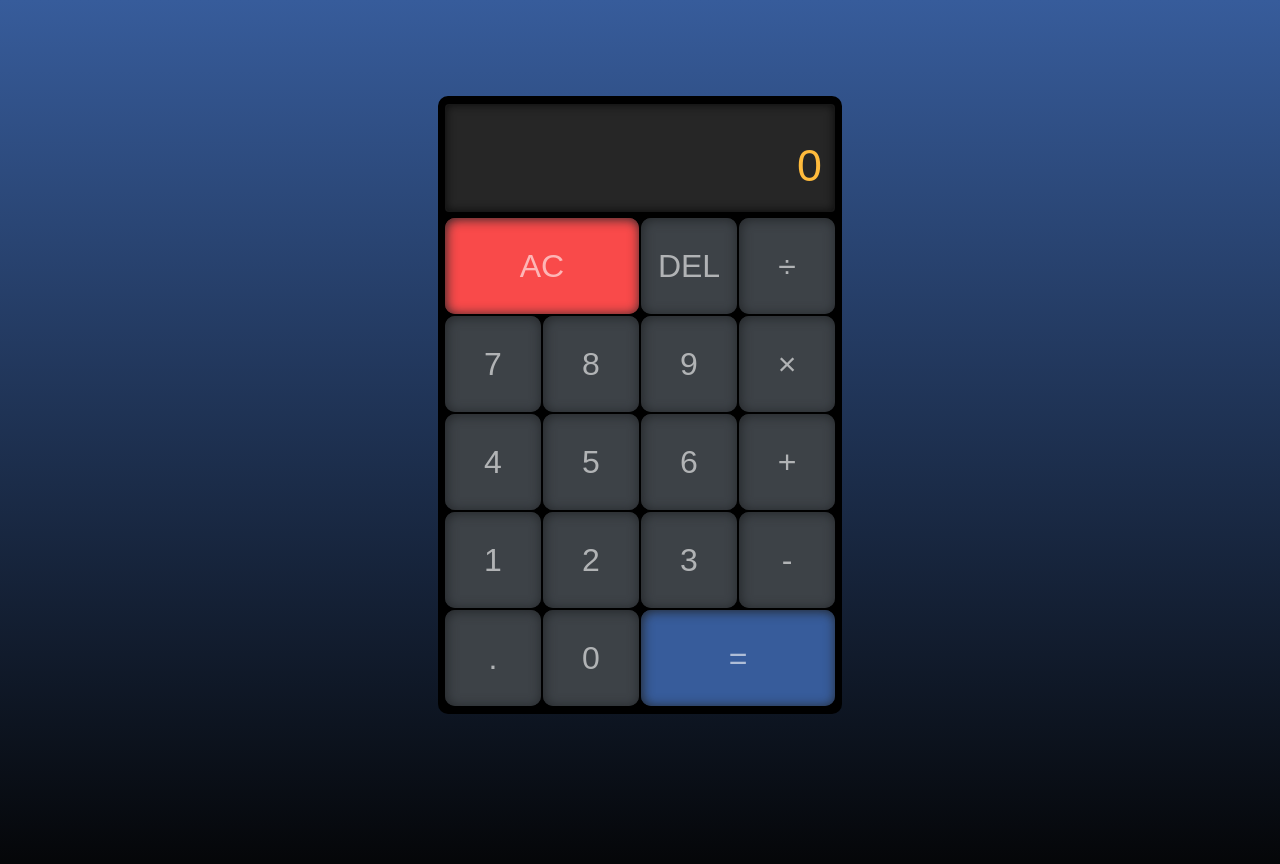
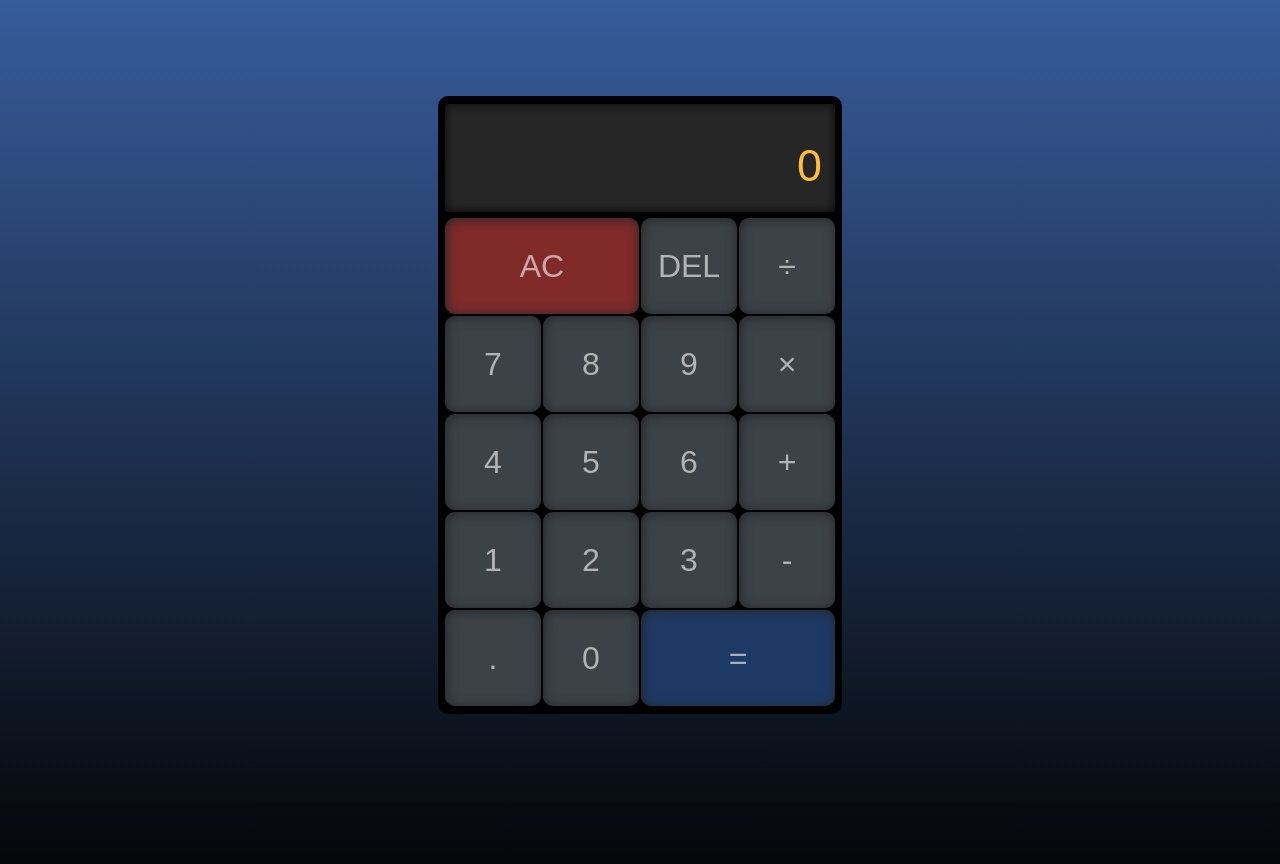
Before and after one commit to Serhieie/freecode-04, a React (Create React App) app: page / in a window 1280 px wide. Shown: the top 864 px of the page. Built offline with nearby package versions, Linux system fonts and the light colour scheme; a web font is replaced by a local one.

Commit message:
styles: color

```diff
--- a/src/index.css
+++ b/src/index.css
@@ -111,12 +111,12 @@ code {
 
 .span-two.first-item {
   grid-column: span 2;
-  background-color: rgb(249, 74, 74);
+  background-color: rgb(129, 42, 42);
 }
 
 .span-two.last-item {
   grid-column: span 2;
-  background-color: rgb(55, 92, 155);
+  background-color: rgb(31, 57, 101);
 }
 
 @media screen and (min-width: 500px) {
```
